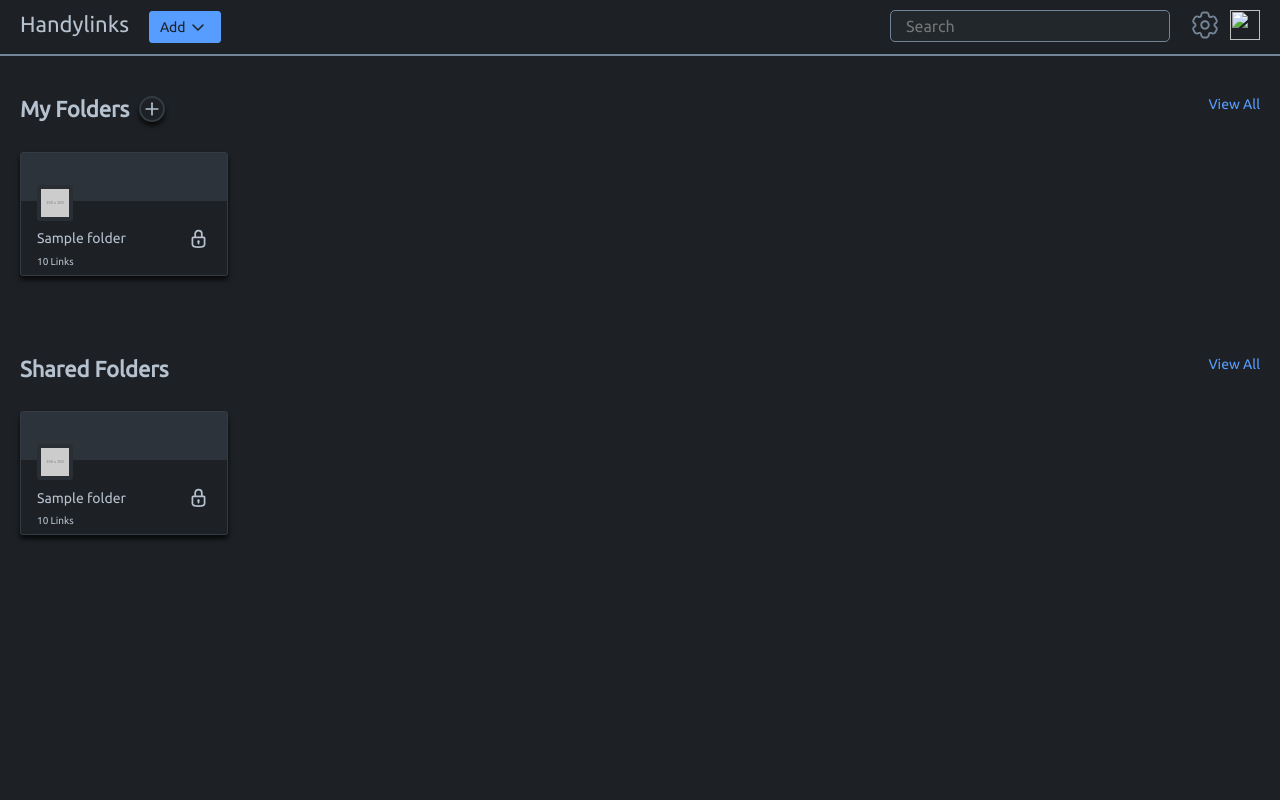
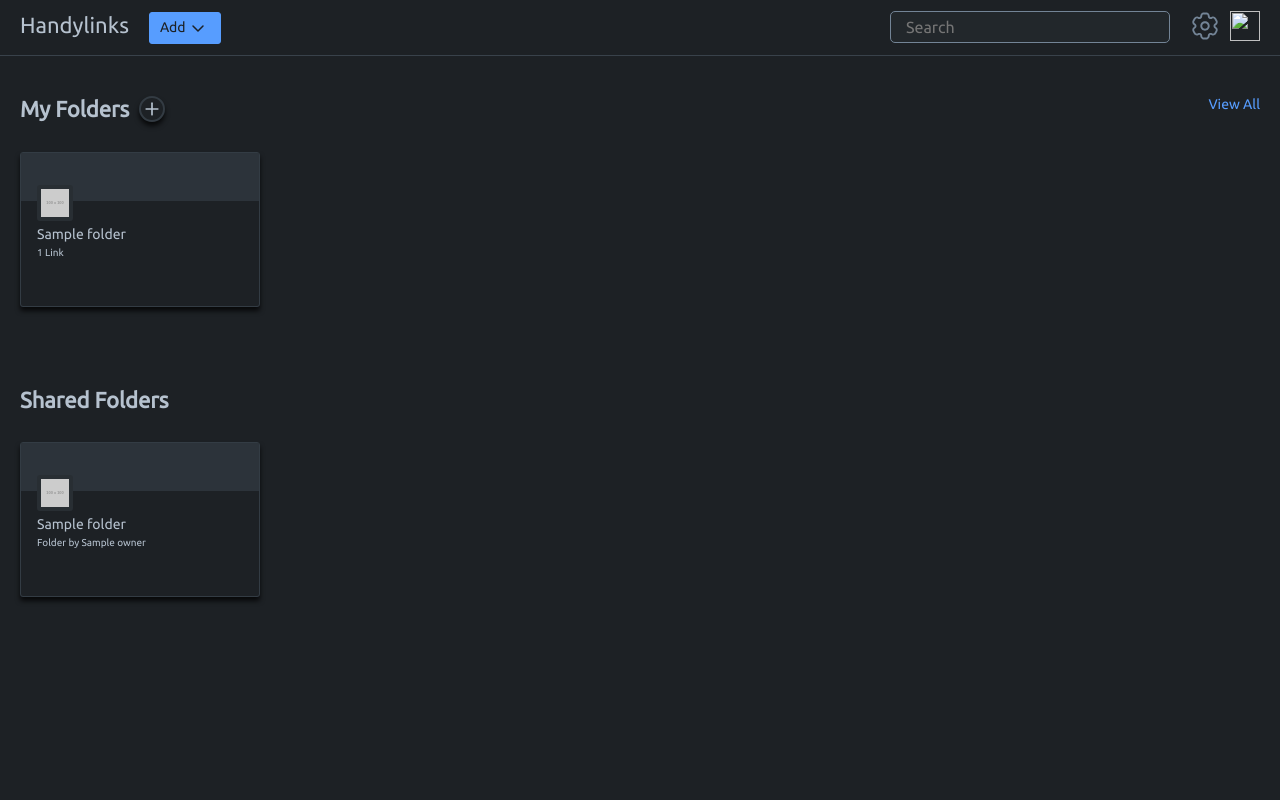
Before and after one commit to Mau5trakt/handy_links, a Django app: template links/templates/links/homepage.html in a window 1280 px wide. Run offline with Django 5.2, Linux system fonts and the light colour scheme; the template is opened without the code that fills it: most values are stand-ins (such as "Sample title", 1, 10 or a date in 2020); grey boxes labelled with a size stand in for pictures from a placeholder-image service; parts of the project's set-up code (start-up, migrations or seed data) failed here and were passed over; some libraries are stand-ins or nearby versions.

Commit message:
Correct minor style issues and add collaborators avatar into folder info

```diff
--- a/links/static/dist/project.js
+++ b/links/static/dist/project.js
@@ -470,10 +470,6 @@ document.addEventListener("DOMContentLoaded", () => {
               if (folderElement) {
                 setTimeout(() => {
                   folderElement.classList.remove("hide-elements");
-                  let linksQty = folderElement.querySelector("#linksQty");
-                  linksQty.innerText = `${result.folder.linksQty} ${
-                    result.folder.linksQty > 1 ? "Links" : "Link"
-                  }`;
                 }, 600);
               }
 
--- a/links/static/dist/style.css
+++ b/links/static/dist/style.css
@@ -503,6 +503,10 @@ dialog::backdrop {
   opacity: 0.3;
 }
 
+html, body {
+  height: 100%;
+}
+
 * {
   font-family: "Ubuntu Regular", serif;
   transition: all 400ms ease-in-out;
@@ -588,7 +592,7 @@ textarea {
   box-sizing: border-box;
   top: 0;
   height: 56px;
-  border-bottom: 2px solid #738496;
+  border-bottom: 1px solid #39424b;
   padding: 0 20px;
 }
 @media screen and (max-width: 1024px) {
@@ -1022,9 +1026,9 @@ body {
 .register {
   display: flex;
   justify-content: center;
-  align-items: self-start;
+  align-items: center;
   padding-top: 10px;
-  height: 100vh;
+  height: 90vh;
 }
 .register__wrapper {
   display: flex;
@@ -1160,47 +1164,47 @@ body {
   transition: all 500ms cubic-bezier(0, 0.58, 0.22, 1);
 }
 
-.personal_folders {
+.homepage {
   display: flex;
   justify-content: center;
   padding: 40px 20px;
 }
 @media screen and (max-width: 1024px) {
-  .personal_folders {
+  .homepage {
     padding: 40px 20px;
   }
 }
 @media screen and (max-width: 768px) {
-  .personal_folders {
+  .homepage {
     padding: 20px 10px;
   }
 }
 @media screen and (max-width: 576px) {
-  .personal_folders {
+  .homepage {
     padding: 10px;
   }
 }
-.personal_folders__wrapper {
+.homepage__wrapper {
   display: flex;
   max-width: 1440px;
   width: 100%;
   flex-direction: column;
   gap: 30px;
 }
-.personal_folders__wrapper--header {
+.homepage__wrapper--header {
   display: flex;
   width: 100%;
   gap: 10px;
 }
-.personal_folders__wrapper--header-element {
+.homepage__wrapper--header-element {
   margin: 0;
   color: #b6c2cf;
   font-family: "Ubuntu Regular", serif;
 }
-.personal_folders__wrapper--header-element:nth-child(1) {
+.homepage__wrapper--header-element:nth-child(1) {
   font-size: 22px;
 }
-.personal_folders__wrapper--header-element:nth-child(2) {
+.homepage__wrapper--header-element:nth-child(2) {
   border-radius: 50px;
   height: 18px;
   width: 18px;
@@ -1211,35 +1215,56 @@ body {
   padding: 2px;
   box-shadow: 0 4px 5px 0 rgba(0, 0, 0, 0.75);
 }
-.personal_folders__wrapper--header-element:nth-child(2):hover {
+.homepage__wrapper--header-element:nth-child(2):hover {
   border: 2px solid #333c44;
   transition: all 0.4s ease;
 }
-.personal_folders__wrapper--header-element:nth-child(3) {
+.homepage__wrapper--header-element:last-child {
   margin-left: auto;
   text-decoration: none;
   font-size: 14px;
   color: #579dff;
-}
-.personal_folders__wrapper--folders {
-  display: flex;
-  flex-wrap: wrap;
+  border-radius: 0;
+  height: auto;
+  width: auto;
+  border: none;
+  box-shadow: none;
+  padding: 0;
+}
+.homepage__wrapper--header-element:only-child {
+  font-size: 22px;
+  color: #b6c2cf;
+  margin-left: 0;
+}
+.homepage__wrapper--folders {
+  display: grid;
+  grid-template-columns: repeat(5, 1fr);
   gap: 10px;
 }
-@media screen and (max-width: 576px) {
-  .personal_folders__wrapper--folders {
+@media screen and (max-width: 1024px) {
+  .homepage__wrapper--folders {
+    grid-template-columns: repeat(3, 1fr);
+  }
+}
+@media screen and (max-width: 768px) {
+  .homepage__wrapper--folders {
+    grid-template-columns: repeat(2, 1fr);
+  }
+}
+@media screen and (max-width: 576px) {
+  .homepage__wrapper--folders {
     justify-content: center;
-  }
-}
-.personal_folders__wrapper--folders-empty-msj {
+    grid-template-columns: repeat(1, 250px);
+  }
+}
+.homepage__wrapper--folders-empty-msj {
   opacity: 0.4;
   font-size: 18px;
 }
-.personal_folders__wrapper--folders-folder {
+.homepage__wrapper--folders-folder {
   position: relative;
   box-sizing: border-box;
-  width: 208px;
-  height: 124px;
+  height: 155px;
   border-radius: 3px;
   display: flex;
   flex-direction: column;
@@ -1248,16 +1273,16 @@ body {
   font-family: "Ubuntu Regular", serif;
   color: #b6c2cf;
 }
-.personal_folders__wrapper--folders-folder:hover {
+.homepage__wrapper--folders-folder:hover {
   border: 1px solid #91979e;
   transition: all 0.4s ease;
 }
-.personal_folders__wrapper--folders-folder--top {
+.homepage__wrapper--folders-folder--top {
   width: 100%;
   height: 48px;
   background: #2c333a;
 }
-.personal_folders__wrapper--folders--info-ctn {
+.homepage__wrapper--folders--info-ctn {
   box-sizing: border-box;
   position: absolute;
   width: 100%;
@@ -1267,29 +1292,29 @@ body {
   flex-direction: column;
   gap: 5px;
 }
-.personal_folders__wrapper--folders--info-ctn--img {
+.homepage__wrapper--folders--info-ctn--img {
   width: 36px;
   height: 36px;
   box-sizing: border-box;
   border: 4px solid #282e33;
   border-radius: 3px;
 }
-.personal_folders__wrapper--folders--info-ctn--img img {
+.homepage__wrapper--folders--info-ctn--img img {
   width: 100%;
   height: 100%;
 }
-.personal_folders__wrapper--folders--info-ctn--main {
+.homepage__wrapper--folders--info-ctn--main {
   font-size: 14px;
   display: flex;
   align-items: center;
 }
-.personal_folders__wrapper--folders--info-ctn--main img {
+.homepage__wrapper--folders--info-ctn--main img {
   height: 25px;
   width: 25px;
   margin-left: auto;
   position: relative;
 }
-.personal_folders__wrapper--folders--info-ctn--main--folder-visibility {
+.homepage__wrapper--folders--info-ctn--main--folder-visibility {
   background: #b6c2cf;
   font-size: 12px;
   padding: 0 5px;
@@ -1301,143 +1326,41 @@ body {
   z-index: 2;
   display: none;
 }
-.personal_folders__wrapper--folders--info-ctn--description {
+.homepage__wrapper--folders--info-ctn--description {
   font-size: 10px;
 }
-
-.shared_folders {
+.homepage__wrapper--folders--info-ctn--collaborators {
+  width: 100%;
+}
+.homepage__wrapper--folders--info-ctn--collaborators img:nth-child(n+1) {
+  z-index: 4;
+}
+.homepage__wrapper--folders--info-ctn--collaborators img:nth-child(n+2) {
+  z-index: 3;
+}
+.homepage__wrapper--folders--info-ctn--collaborators img:nth-child(n+3) {
+  z-index: 2;
+}
+.homepage__wrapper--folders--info-ctn--collaborators img:nth-child(n+4) {
+  z-index: 1;
+}
+.homepage__wrapper--folders--info-ctn--collaborators img {
+  width: 30px;
+  height: 30px;
+  border-radius: 50%;
+  border: 2px solid #b6c2cf;
+  margin-left: -10px;
+  position: relative;
+}
+.homepage__wrapper--folders--info-ctn--collaborators img:first-child {
+  margin-left: 0;
+}
+
+.create-folder {
   display: flex;
   justify-content: center;
-  padding: 40px 20px;
-}
-@media screen and (max-width: 1024px) {
-  .shared_folders {
-    padding: 30px 20px;
-  }
-}
-@media screen and (max-width: 768px) {
-  .shared_folders {
-    padding: 20px 10px;
-  }
-}
-@media screen and (max-width: 576px) {
-  .shared_folders {
-    padding: 10px;
-  }
-}
-.shared_folders__wrapper {
-  display: flex;
-  max-width: 1440px;
-  width: 100%;
-  flex-direction: column;
-  gap: 30px;
-}
-.shared_folders__wrapper--header {
-  display: flex;
-  width: 100%;
-  gap: 10px;
-}
-.shared_folders__wrapper--header-element {
-  margin: 0;
-  color: #b6c2cf;
-  font-family: "Ubuntu Regular", serif;
-}
-.shared_folders__wrapper--header-element:nth-child(1) {
-  font-size: 22px;
-}
-.shared_folders__wrapper--header-element:nth-child(2) {
-  margin-left: auto;
-  text-decoration: none;
-  font-size: 14px;
-  color: #579dff;
-}
-.shared_folders__wrapper--folders {
-  display: flex;
-  flex-wrap: wrap;
-  gap: 10px;
-}
-@media screen and (max-width: 576px) {
-  .shared_folders__wrapper--folders {
-    justify-content: center;
-  }
-}
-.shared_folders__wrapper--folders-empty-msj {
-  opacity: 0.4;
-  font-size: 18px;
-}
-.shared_folders__wrapper--folders-folder {
-  position: relative;
-  box-sizing: border-box;
-  width: 208px;
-  height: 124px;
-  border-radius: 3px;
-  display: flex;
-  flex-direction: column;
-  border: 1px solid #333c44;
-  box-shadow: 0 4px 5px 0 rgba(0, 0, 0, 0.75);
-  font-family: "Ubuntu Regular", serif;
-  color: #b6c2cf;
-}
-.shared_folders__wrapper--folders-folder:hover {
-  border: 1px solid #91979e;
-  transition: all 0.4s ease;
-}
-.shared_folders__wrapper--folders-folder--top {
-  width: 100%;
-  height: 48px;
-  background: #2c333a;
-}
-.shared_folders__wrapper--folders--info-ctn {
-  box-sizing: border-box;
-  position: absolute;
-  width: 100%;
-  height: 100%;
-  padding: 32px 16px 0 16px;
-  display: flex;
-  flex-direction: column;
-  gap: 5px;
-}
-.shared_folders__wrapper--folders--info-ctn--img {
-  width: 36px;
-  height: 36px;
-  box-sizing: border-box;
-  border: 4px solid #282e33;
-  border-radius: 3px;
-}
-.shared_folders__wrapper--folders--info-ctn--img img {
-  width: 100%;
-  height: 100%;
-}
-.shared_folders__wrapper--folders--info-ctn--main {
-  font-size: 14px;
-  display: flex;
-  align-items: center;
-}
-.shared_folders__wrapper--folders--info-ctn--main img {
-  height: 25px;
-  width: 25px;
-  margin-left: auto;
-  position: relative;
-}
-.shared_folders__wrapper--folders--info-ctn--main--folder-visibility {
-  background: #b6c2cf;
-  font-size: 12px;
-  padding: 0 5px;
-  color: #000;
-  position: absolute;
-  bottom: 5px;
-  right: 5px;
-  border-radius: 3px;
-  z-index: 2;
-  display: none;
-}
-.shared_folders__wrapper--folders--info-ctn--description {
-  font-size: 10px;
-}
-
-.create-folder {
-  display: flex;
-  justify-content: center;
+  align-items: center;
+  height: 90%;
   padding: 40px 20px;
 }
 @media screen and (max-width: 1024px) {
--- a/links/static/scss/components/_header.scss
+++ b/links/static/scss/components/_header.scss
@@ -9,7 +9,7 @@
   box-sizing: border-box;
   top: 0;
   height: 56px;
-  border-bottom: 2px solid $border-input;
+  border-bottom: 1px solid #39424b;
   padding: 0 20px;
 
 
--- a/links/static/scss/globals/_variables.scss
+++ b/links/static/scss/globals/_variables.scss
@@ -22,6 +22,8 @@ $bp-xxxl: 2000px;
 $font: "Absolut Pro 1", serif;
 $font-alternative: "Absolut Pro 2", serif;
 $font3: "Ubuntu Regular", serif;
+
+$br-default: 5px;
 
 .tab_active {
   background: $blue !important;
--- a/links/static/scss/globals/normalize.scss
+++ b/links/static/scss/globals/normalize.scss
@@ -396,3 +396,7 @@ dialog{
 
     }
 }
+
+html, body{
+    height: 100%;
+}
--- a/links/static/scss/pages/create_folder.scss
+++ b/links/static/scss/pages/create_folder.scss
@@ -3,6 +3,8 @@
 .create-folder {
   display: flex;
   justify-content: center;
+  align-items: center;
+  height: 90%;
   padding: 40px 20px;
 
   @include mquery($bp-lg) {
--- a/links/static/scss/pages/register.scss
+++ b/links/static/scss/pages/register.scss
@@ -9,10 +9,9 @@ body {
 .register {
   display: flex;
   justify-content: center;
-  align-items: self-start;
+  align-items: center;
   padding-top: 10px;
-
-  height: 100vh;
+  height: 90vh;
 
   &__wrapper {
     display: flex;
--- a/links/templates/links/homepage.html
+++ b/links/templates/links/homepage.html
@@ -10,48 +10,48 @@
 {% block content %}
     {% include 'partials/_header.html' with loged=True %}
     <main>
-        <section class="personal_folders">
-            <div class="personal_folders__wrapper">
-                <div class="personal_folders__wrapper--header">
-                    <h3 class="personal_folders__wrapper--header-element">My Folders</h3>
-                    <a class="personal_folders__wrapper--header-element" href="{% url 'create-folder' %}">
+        <section class="homepage">
+            <div class="homepage__wrapper">
+                <div class="homepage__wrapper--header">
+                    <h3 class="homepage__wrapper--header-element">My Folders</h3>
+                    <a class="homepage__wrapper--header-element" href="{% url 'create-folder' %}">
                         <img class=""
                              src="{% static 'media/img/add-svgrepo-com.svg' %}" alt="Add folder" height="20px"
                              width="20px">
                     </a>
 
 
-                    <a class="personal_folders__wrapper--header-element" href="">View All</a>
+                    <a class="homepage__wrapper--header-element" href="">View All</a>
                 </div>
-                <div class="personal_folders__wrapper--folders">
+                <div class="homepage__wrapper--folders">
 
                     {% for folder in personal_folders %}
-                        <a href="{{ folder.get_absolute_url }}" class="personal_folders__wrapper--folders-folder" id="folderHomepage" data-folderId="{{folder.id}}">
-                            <div class="personal_folders__wrapper--folders-folder--top">
+                        <a href="{{ folder.get_absolute_url }}" class="homepage__wrapper--folders-folder" id="folderHomepage" data-folderId="{{folder.id}}">
+                            <div class="homepage__wrapper--folders-folder--top">
 
                             </div>
 
-                            <div class="personal_folders__wrapper--folders--info-ctn">
-                                <div class="personal_folders__wrapper--folders--info-ctn--img">
+                            <div class="homepage__wrapper--folders--info-ctn">
+                                <div class="homepage__wrapper--folders--info-ctn--img">
                                     <img src="https://placehold.co/100x100/579dff/FFF?text=%3Ca%3E" alt="Folder Image">
                                 </div>
 
-                                <div class="personal_folders__wrapper--folders--info-ctn--main" id="folderMainInfo">
-                                    <span class="personal_folders__wrapper--folders--info-ctn--main--title">{{ folder.title|truncatechars:21 }} </span>
-                                    {% if folder.public %}
-                                        <img class="personal_folders__wrapper--folders--info-ctn--main--icon"
-                                             src="{% static 'media/img/world-svgrepo-com.svg' %}" alt="">
-                                        <span class="personal_folders__wrapper--folders--info-ctn--main--folder-visibility"
-                                              id="manipulate">Public Folder</span>
-                                    {% else %}
-                                        <img class="personal_folders__wrapper--folders--info-ctn--main--icon"
-                                             src="{% static 'media/img/padlock-outlined-svgrepo-com.svg' %}" alt="">
-                                        <span class="personal_folders__wrapper--folders--info-ctn--main--folder-visibility"
-                                              id="manipulate">Private Folder</span>
-                                    {% endif %}
+                                <div class="homepage__wrapper--folders--info-ctn--main" id="folderMainInfo">
+                                    <span class="homepage__wrapper--folders--info-ctn--main--title">{{ folder.title|truncatechars:21 }} </span>
+
                                 </div>
 
-                                <span class="personal_folders__wrapper--folders--info-ctn--description" id="linksQty"> {{ folder.get_link_qty|pluralize_links }}  </span>
+                                <span class="homepage__wrapper--folders--info-ctn--description"> {{ folder.Links.count | pluralize_links }}  </span>
+
+                                <div  class="homepage__wrapper--folders--info-ctn--collaborators">
+                                    {% for collaborator in folder.show_collaborators %}
+                                        <img src="{{ collaborator.avatar }}" alt="{{ collaborator.username|capfirst }}'s avatar">
+                                    {% endfor %}
+                                    {% if folder.collaborators.count > 3 %}
+                                        <img src="https://placehold.co/100x100/2c333a/579dff?text=%2B{{ folder.collaborators.count | add:-3  }}">
+                                    {% endif %}
+
+                                </div>
                             </div>
 
                         </a>
@@ -61,49 +61,45 @@
             </div>
 
         </section>
-        <section class="shared_folders">
-            <div class="shared_folders__wrapper">
-                <div class="shared_folders__wrapper--header">
-                    <h3 class="shared_folders__wrapper--header-element">Shared Folders</h3>
-                   {% if  shared_folders|length > 0 %} <a class="shared_folders__wrapper--header-element" href="">View All</a> {% endif %}
+        <section class="homepage">
+            <div class="homepage__wrapper">
+                <div class="homepage__wrapper--header">
+                    <h3 class="homepage__wrapper--header-element">Shared Folders</h3>
+                   {% if  shared_folders|length > 5 %} <a class="homepage__wrapper--header-element" href="">View All</a> {% endif %}
                 </div>
-                <div class="shared_folders__wrapper--folders">
+                <div class="homepage__wrapper--folders">
 
                     {% for folder in shared_folders %}
 
-                        <a href="{{ folder.get_absolute_url }}" class="shared_folders__wrapper--folders-folder" id="folderHomepage" data-folderId="{{folder.id}}">
-                            <div class="shared_folders__wrapper--folders-folder--top">
+                        <a href="{{ folder.get_absolute_url }}" class="homepage__wrapper--folders-folder" id="folderHomepage" data-folderId="{{folder.id}}">
+                            <div class="homepage__wrapper--folders-folder--top">
 
                             </div>
 
-                            <div class="shared_folders__wrapper--folders--info-ctn">
-                                <div class="shared_folders__wrapper--folders--info-ctn--img">
+                            <div class="homepage__wrapper--folders--info-ctn">
+                                <div class="homepage__wrapper--folders--info-ctn--img">
                                     <img src="https://placehold.co/100x100/579dff/FFF?text=%3Ca%3E" alt="Folder Image">
                                 </div>
+                                <div class="homepage__wrapper--folders--info-ctn--main" id="folderMainInfo">
+                                    <span class="homepage__wrapper--folders--info-ctn--main--title">{{ folder.title|truncatechars:21 }} </span>
+                                </div>
+                                <span class="homepage__wrapper--folders--info-ctn--description"> Folder by {{ folder.owner|capfirst }}  </span>
+                                <div  class="homepage__wrapper--folders--info-ctn--collaborators">
+                                    {% for collaborator in folder.show_collaborators %}
+                                        <img src="{{ collaborator.avatar }}" alt="{{ collaborator.username|capfirst }}'s avatar">
+                                    {% endfor %}
+                                    {% if folder.collaborators.count > 3 %}
+                                        <img src="https://placehold.co/100x100/2c333a/579dff?text=%2B{{ folder.collaborators.count | add:-3  }}">
+                                    {% endif %}
 
-                                <div class="shared_folders__wrapper--folders--info-ctn--main" id="folderMainInfo">
-                                    <span class="shared_folders__wrapper--folders--info-ctn--main--title">{{ folder.title|truncatechars:21 }} </span>
-                                    {% if folder.public %}
-                                        <img class="shared_folders__wrapper--folders--info-ctn--main--icon"
-                                             src="{% static 'media/img/world-svgrepo-com.svg' %}" alt="">
-                                        <span class="shared_folders__wrapper--folders--info-ctn--main--folder-visibility"
-                                              id="manipulate">Public Folder</span>
-                                    {% else %}
-                                        <img class="shared_folders__wrapper--folders--info-ctn--main--icon"
-                                             src="{% static 'media/img/padlock-outlined-svgrepo-com.svg' %}" alt="">
-                                        <span class="shared_folders__wrapper--folders--info-ctn--main--folder-visibility"
-                                              id="manipulate">Private Folder</span>
-                                    {% endif %}
                                 </div>
-
-                                <span class="shared_folders__wrapper--folders--info-ctn--description"  id="linksQty"> {{ folder.get_link_qty|pluralize_links }}  </span>
                             </div>
 
                         </a>
 
                     {% empty %}
 
-                        <h3 class="shared_folders__wrapper--folders-empty-msj">You dont have shared folders</h1>
+                        <h3 class="homepage__wrapper--folders-empty-msj">You don't have shared folders</h3>
                     {% endfor %}
 
                 </div>
@@ -113,20 +109,3 @@
     </main>
 
 {% endblock %}
-
-{% block extrajs %}
-    <script>
-
-        document.addEventListener('DOMContentLoaded', () => {
-
-            let divFolderMainInfo = document.querySelectorAll('#folderMainInfo');
-
-            divFolderMainInfo.forEach(element => {
-                let image = element.querySelector('img');
-                image.addEventListener('mouseenter', () => element.querySelector('#manipulate').style.display = 'block');
-                image.addEventListener('mouseleave', () => element.querySelector('#manipulate').style.display = 'none');
-            })
-        })
-
-    </script>
-{% endblock %}
--- a/package.json
+++ b/package.json
@@ -9,6 +9,7 @@
   "author": "Enrique Alemany",
   "license": "ISC",
   "devDependencies": {
+    "concurrently": "^9.1.2",
     "sass": "^1.83.0"
   },
   "dependencies": {
```
Also changed, not shown: links/models.py (+16 -1 lines), links/static/scss/pages/homepage.scss (+59 -202 lines), package-lock.json.
